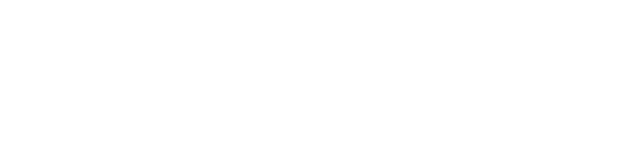
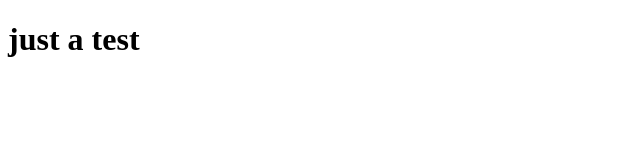
Before and after one commit to HappiHi/portfolioSiteBootstrapBuild, a plain HTML site: page index.html in a window 1280 px wide. Shown: the whole page, without its empty margins (0-640 px from the left). Drawn offline with Linux system fonts and the light colour scheme.

Commit message:
second commit

```diff
--- a/index.html
+++ b/index.html
@@ -6,6 +6,6 @@
     <title>Document</title>
 </head>
 <body>
-
+    <h1> just a test </h1>
 </body>
 </html>
```
Also changed, not shown: 1 other file.
